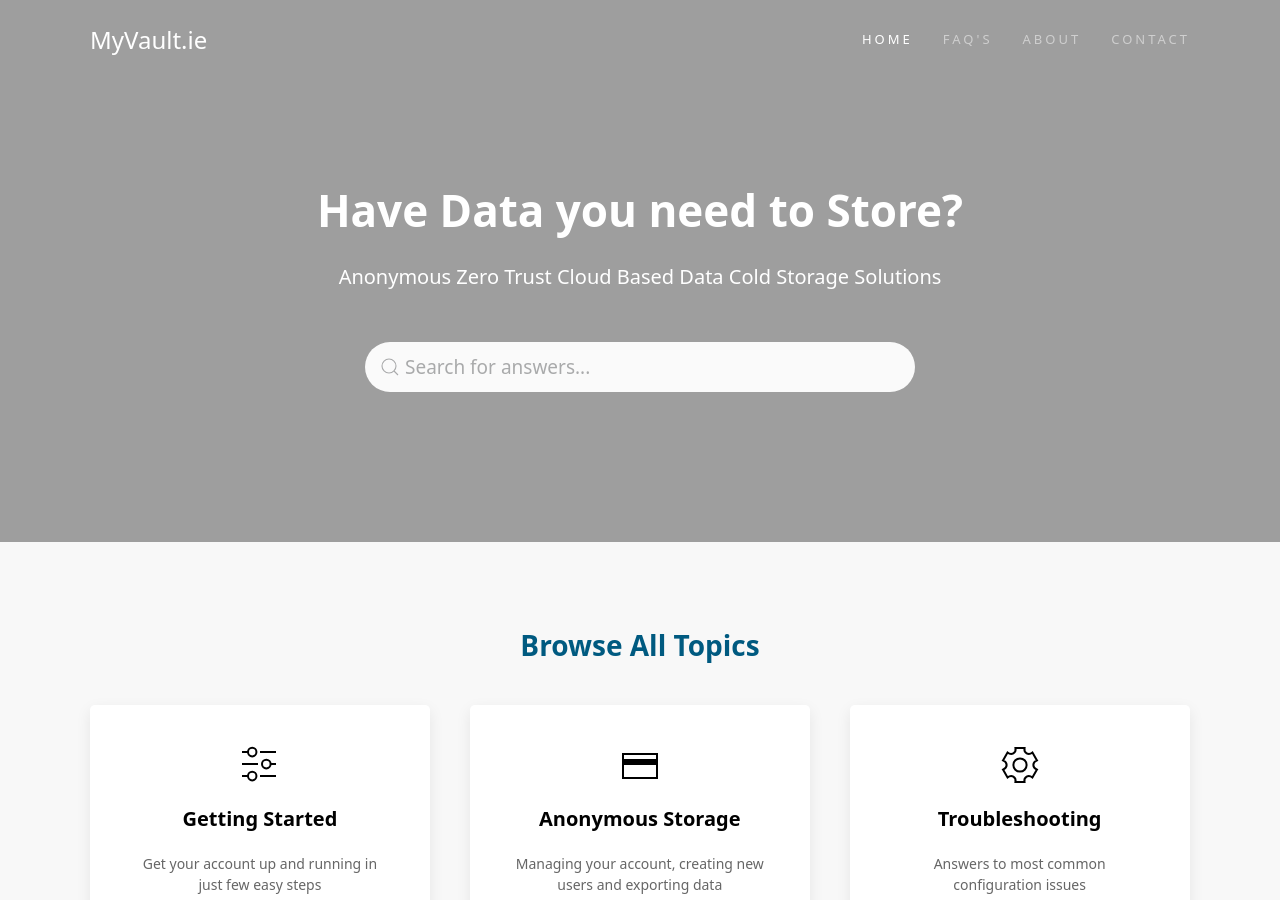
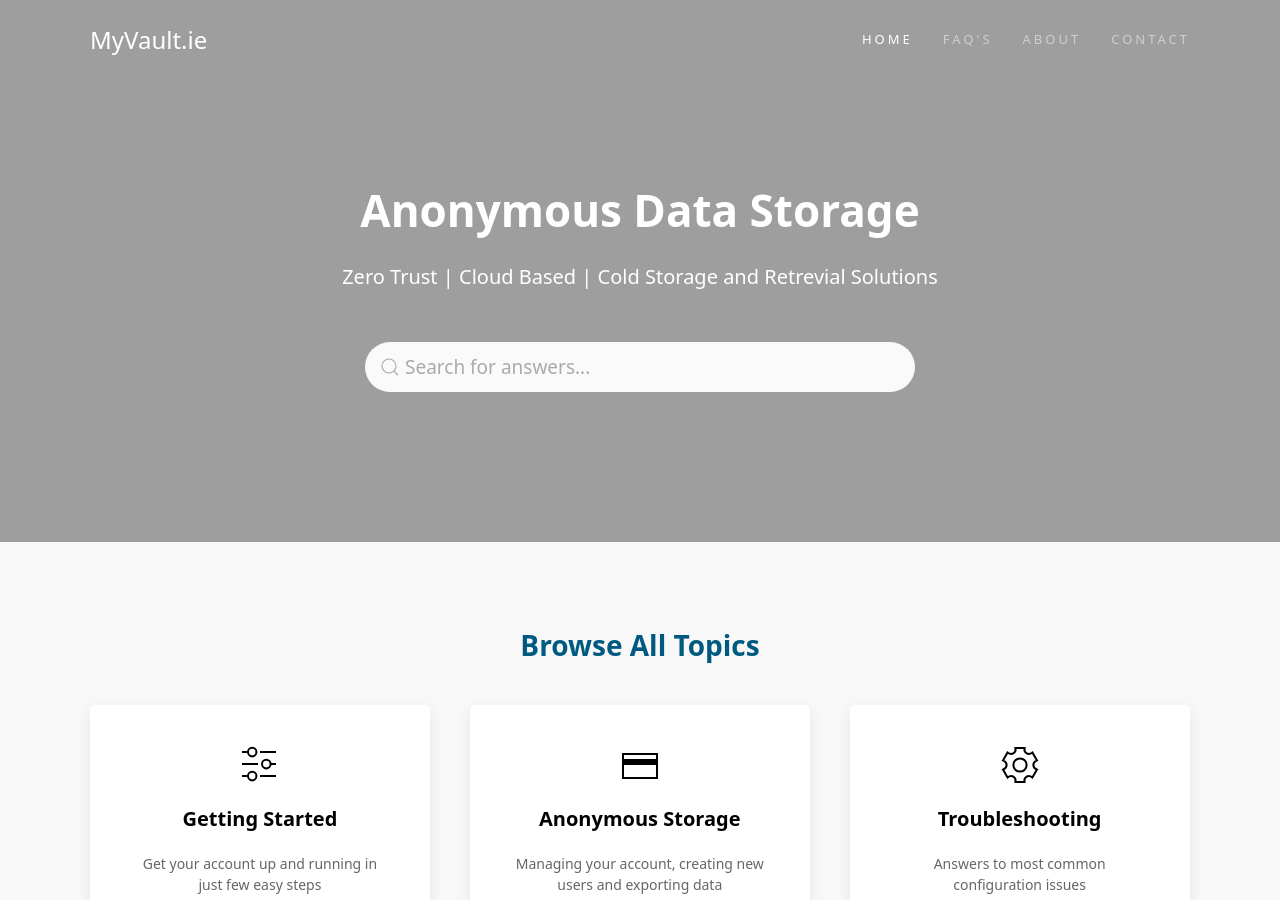
Before and after one commit to robbertl/robbertl.github.io, a Jekyll site: the page built from index.md, in a window 1280 px wide and 900 px high. Built offline with Jekyll 4.4.1, drawn with Linux system fonts in a browser that asks for light colours.

Commit message:
Update index.md

```diff
--- a/index.md
+++ b/index.md
@@ -1,7 +1,7 @@
 ---
 layout: help
-title: Have Data you need to Store?
-subtitle: Anonymous Zero Trust Cloud Based Data Cold Storage Solutions
+title: Anonymous Data Storage
+subtitle: Zero Trust | Cloud Based | Cold Storage and Retrevial Solutions
 hero:
     background: "#005a80"
     align: center
```
